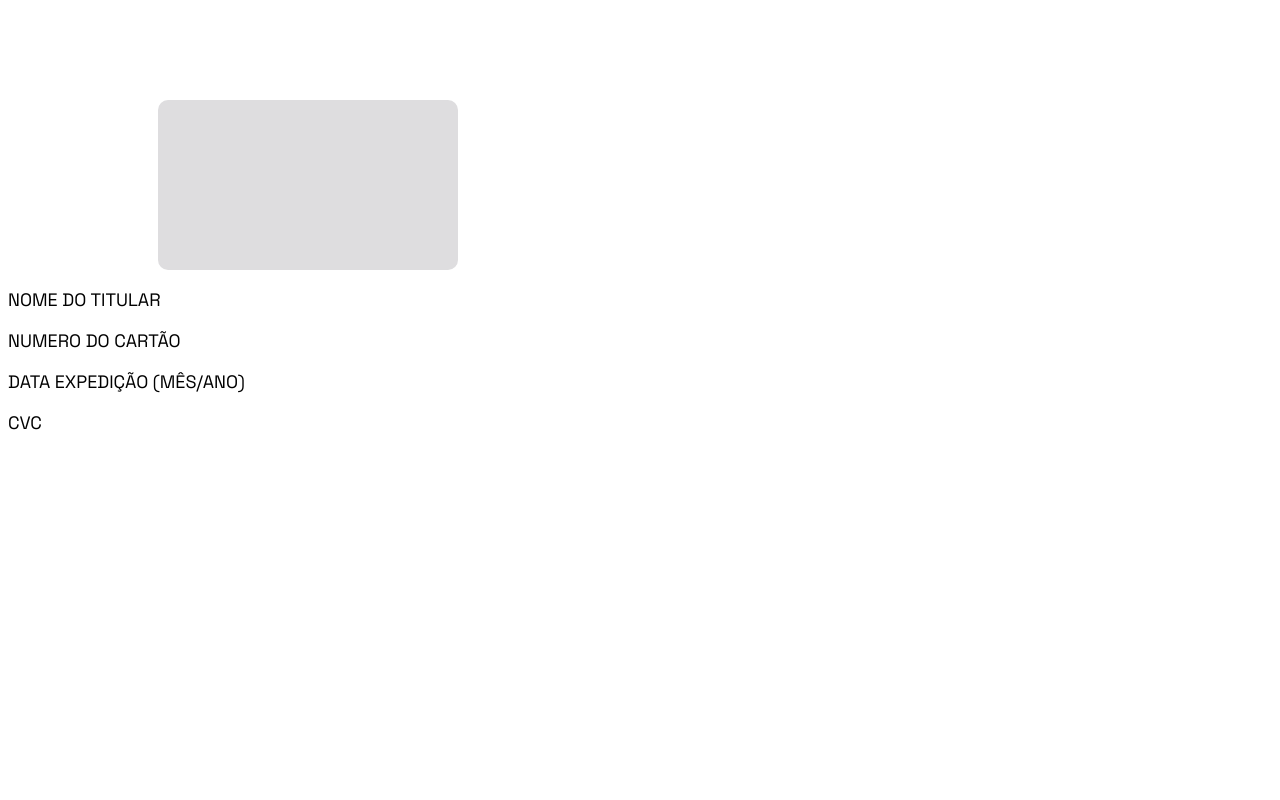
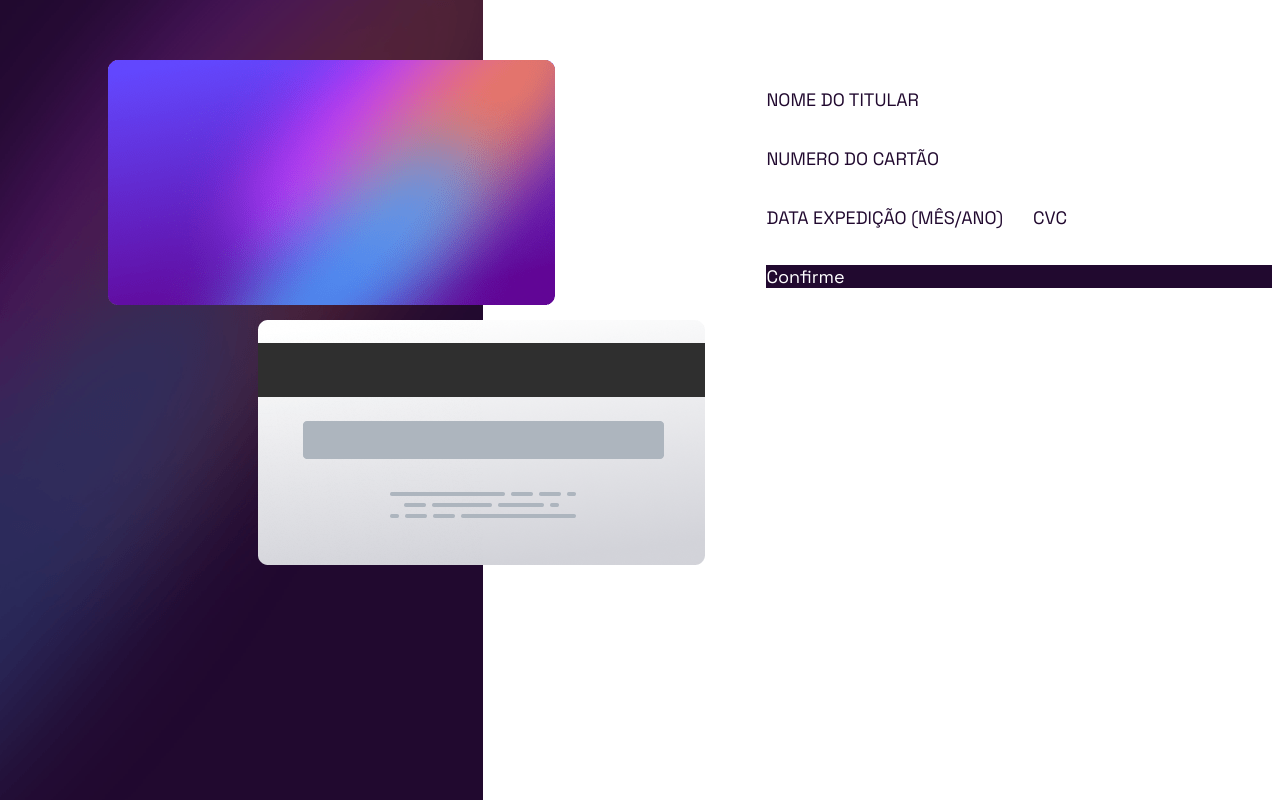
Before and after one commit to Douglaslima93/formulario-de-detalhes-do-cartao-interativo, a plain HTML site: page index.html in a window 1280 px wide. Drawn offline with Linux system fonts and the light colour scheme.

Commit message:
Inserir imagens e estilos

```diff
--- a/estilo.css
+++ b/estilo.css
@@ -1,22 +1,42 @@
 body{
+
+    background-image: url("bg-main-desktop.png");
+    background-repeat: no-repeat;
     font-family: 'Space Grotesk', sans-serif;
     font-size: 18px;
 }
 
 .containerf{
+    margin-left: 100px;
+    margin-top: 60px;
 
-    margin-left: 80px;
-    margin-top: 100px;
-    border-radius: 10px;
+
 
 }
 
 .containerv{
-    width: 300px;
-    height: 170px;
-    background-color: hsl(270, 3%, 87%);
-    margin-left: 150px;
-    margin-top: 20px;
-    border-radius: 10px;
+    margin-left: 250px;
+    margin-top: 10px;
+}
 
+.containerd{
+    display: flex;
+    flex-direction: column;
+    margin-top: -500px;
+    margin-left: 60%;
+    color: hsl(278, 68%, 11%);
 }
+
+#ladoalado{
+    display: flex;
+    flex-direction: row;
+    gap: 30px;
+    color: hsl(278, 68%, 11%);
+}
+
+#confirme{
+    text-align: left;
+    border: 20px 20px;
+    background-color: hsl(278, 68%, 11%) ;
+    color:white;
+}
--- a/index.html
+++ b/index.html
@@ -13,10 +13,11 @@
 </head>
 <body>
     <div id="frente" class="containerf">
-
+        <img src="bg-card-front.png">
     </div>
 
     <div id="verso" class="containerv">
+        <img src="bg-card-back.png">
 
     </div>
 
@@ -25,9 +26,11 @@
 
         <P>NUMERO DO CARTÃO</P>
 
+        <div id="ladoalado">
         <P>DATA EXPEDIÇÃO (MÊS/ANO)</P>
-
         <P>CVC</P>
+    </div>
+    <p id="confirme">Confirme</p>
     </div>
 
 </body>
```
